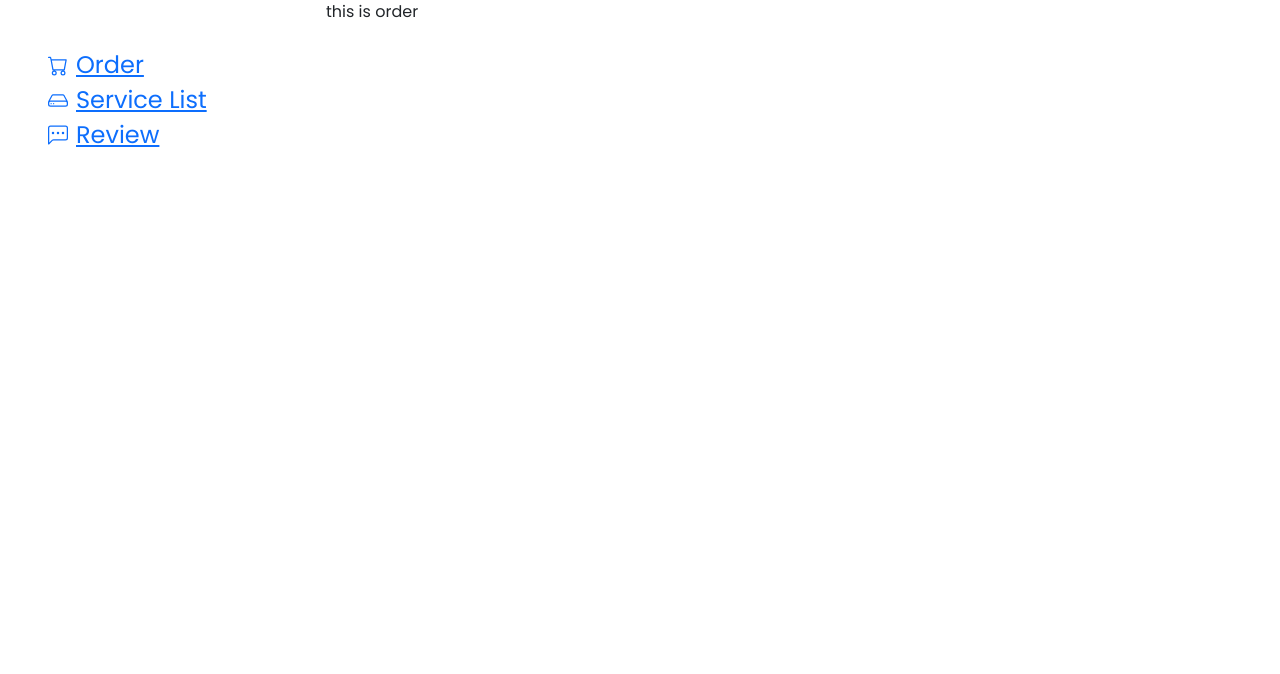
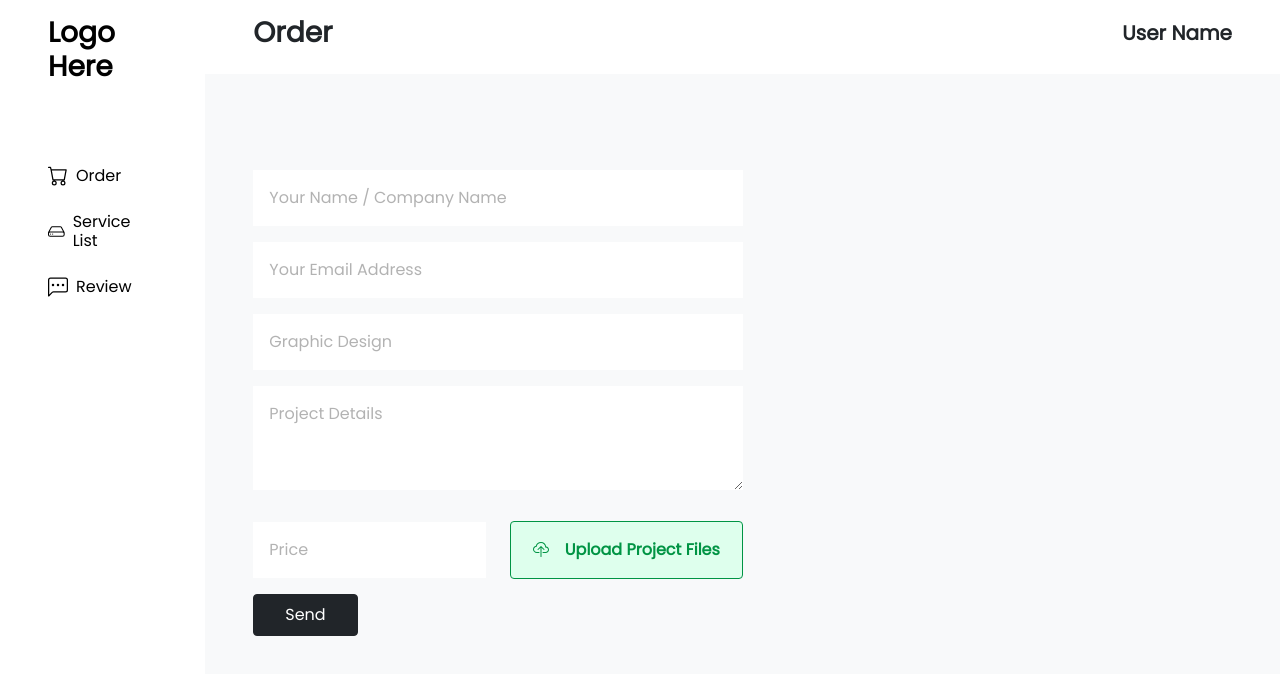
Before and after one commit to shakib-mia/creative-agency, a React (Create React App) app: page /customer in a window 1280 px wide. Shown: the top 674 px of the page. Built offline with nearby package versions, Linux system fonts and the light colour scheme.

Commit message:
order page built

```diff
--- a/src/App.css
+++ b/src/App.css
@@ -180,5 +180,44 @@ footer .text-center {
 /* customer page styles */
 
 #customer-page .active {
-  color: green;
+  color: #009444;
 }
+
+#customer-page a {
+  text-decoration: none;
+  color: black;
+  padding-top: 19px;
+}
+
+#customer-page h4 {
+  padding-left: 8px;
+  font-size: 16px;
+}
+
+::placeholder {
+  /* Chrome, Firefox, Opera, Safari 10.1+ */
+  color: rgba(0, 0, 0, 0.3) !important;
+  opacity: 1;
+  /* Firefox */
+}
+
+:-ms-input-placeholder {
+  /* Internet Explorer 10-11 */
+  color: rgb(97, 97, 97);
+}
+
+::-ms-input-placeholder {
+  /* Microsoft Edge */
+  color: rgb(97, 97, 97);
+}
+
+#uploadBtn {
+  background-color: #DEFFED;
+  color: #009444;
+  border: 1px solid #009444;
+  border-radius: 4px;
+}
+
+#order .form-control:focus {
+  box-shadow: 0 0 1px #333;
+}
--- a/src/Pages/Customer/Customer.js
+++ b/src/Pages/Customer/Customer.js
@@ -1,11 +1,15 @@
 import React from "react";
 import { NavLink, Outlet } from "react-router-dom";
+import { Link } from "react-router-dom";
 
 const Customer = () => {
   return (
     <div id="customer-page">
       <div className="row">
-        <div className="col-3 pt-5">
+        <div className="col-2 vh-100">
+          <Link to="/">
+            <h3 className="pb-5 px-5 fw-bolder mt-3">Logo Here</h3>
+          </Link>
           <NavLink to="/customer/" className="d-flex align-items-center mx-5">
             <svg
               xmlns="http://www.w3.org/2000/svg"
@@ -17,9 +21,8 @@ const Customer = () => {
             >
               <path d="M0 1.5A.5.5 0 0 1 .5 1H2a.5.5 0 0 1 .485.379L2.89 3H14.5a.5.5 0 0 1 .491.592l-1.5 8A.5.5 0 0 1 13 12H4a.5.5 0 0 1-.491-.408L2.01 3.607 1.61 2H.5a.5.5 0 0 1-.5-.5zM3.102 4l1.313 7h8.17l1.313-7H3.102zM5 12a2 2 0 1 0 0 4 2 2 0 0 0 0-4zm7 0a2 2 0 1 0 0 4 2 2 0 0 0 0-4zm-7 1a1 1 0 1 1 0 2 1 1 0 0 1 0-2zm7 0a1 1 0 1 1 0 2 1 1 0 0 1 0-2z" />
             </svg>
-            <div className="ps-2">
-              <h4 className="my-auto">Order</h4>
-            </div>
+
+            <h4 className="my-auto">Order</h4>
           </NavLink>
           <NavLink
             to="/customer/service-list"
@@ -36,9 +39,8 @@ const Customer = () => {
               <path d="M4.5 11a.5.5 0 1 0 0-1 .5.5 0 0 0 0 1zM3 10.5a.5.5 0 1 1-1 0 .5.5 0 0 1 1 0z" />
               <path d="M16 11a2 2 0 0 1-2 2H2a2 2 0 0 1-2-2V9.51c0-.418.105-.83.305-1.197l2.472-4.531A1.5 1.5 0 0 1 4.094 3h7.812a1.5 1.5 0 0 1 1.317.782l2.472 4.53c.2.368.305.78.305 1.198V11zM3.655 4.26 1.592 8.043C1.724 8.014 1.86 8 2 8h12c.14 0 .276.014.408.042L12.345 4.26a.5.5 0 0 0-.439-.26H4.094a.5.5 0 0 0-.44.26zM1 10v1a1 1 0 0 0 1 1h12a1 1 0 0 0 1-1v-1a1 1 0 0 0-1-1H2a1 1 0 0 0-1 1z" />
             </svg>
-            <div className="ps-2">
-              <h4 className="my-auto">Service List</h4>
-            </div>
+
+            <h4 className="my-auto">Service List</h4>
           </NavLink>
           <NavLink
             to="/customer/review"
@@ -55,12 +57,11 @@ const Customer = () => {
               <path d="M14 1a1 1 0 0 1 1 1v8a1 1 0 0 1-1 1H4.414A2 2 0 0 0 3 11.586l-2 2V2a1 1 0 0 1 1-1h12zM2 0a2 2 0 0 0-2 2v12.793a.5.5 0 0 0 .854.353l2.853-2.853A1 1 0 0 1 4.414 12H14a2 2 0 0 0 2-2V2a2 2 0 0 0-2-2H2z" />
               <path d="M5 6a1 1 0 1 1-2 0 1 1 0 0 1 2 0zm4 0a1 1 0 1 1-2 0 1 1 0 0 1 2 0zm4 0a1 1 0 1 1-2 0 1 1 0 0 1 2 0z" />
             </svg>
-            <div className="ps-2">
-              <h4 className="my-auto">Review</h4>
-            </div>
+
+            <h4 className="my-auto">Review</h4>
           </NavLink>
         </div>
-        <div className="col-9">
+        <div className="col-10 ps-0 bg-light">
           <Outlet></Outlet>
         </div>
       </div>
--- a/src/Pages/Customer/Order.js
+++ b/src/Pages/Customer/Order.js
@@ -1,7 +1,99 @@
 import React from "react";
 
 const Order = () => {
-  return <div>this is order</div>;
+  const uploadFile = (e) => {
+    e.preventDefault();
+    document.getElementById("uploadFile").click();
+  };
+
+  const handleChange = (e) => {
+    document.getElementById("uploadBtn").innerText = e.name;
+  };
+
+  return (
+    <div id="order">
+      <div className="bg-white d-flex justify-content-between align-items-center px-5">
+        <h3 className="fw-bolder py-3">Order</h3>
+        <h5 className="fw-bolder py-3">User Name</h5>
+      </div>
+
+      <div className="px-5 pt-5">
+        <form className="mt-5 col-12 col-lg-6">
+          <input
+            type="text"
+            className="form-control rounded-0 p-3 my-3 border-0"
+            placeholder="Your Name / Company Name"
+          />
+          <input
+            type="email"
+            className="form-control rounded-0 p-3 my-3 border-0"
+            placeholder="Your Email Address"
+          />
+          <input
+            type="text"
+            className="form-control rounded-0 p-3 my-3 border-0"
+            placeholder="Graphic Design"
+          />
+
+          <textarea
+            rows="3"
+            className="form-control rounded-0 p-3 my-3 border-0"
+            placeholder="Project Details"
+          ></textarea>
+
+          <div className="row row-cols-1 row-cols-md-2 pb-3 pb-lg-0 align-items-center">
+            <div className="col">
+              <input
+                type="text"
+                className="form-control rounded-0 p-3 my-3 border-0"
+                placeholder="Price"
+              />
+            </div>
+            <div className="col">
+              <button
+                className="btn w-100 p-3 fw-bold"
+                id="uploadBtn"
+                onClick={uploadFile}
+              >
+                <svg
+                  xmlns="http://www.w3.org/2000/svg"
+                  width="16"
+                  height="16"
+                  fill="currentColor"
+                  class="bi bi-cloud-upload me-3"
+                  viewBox="0 0 16 16"
+                >
+                  <path
+                    fill-rule="evenodd"
+                    d="M4.406 1.342A5.53 5.53 0 0 1 8 0c2.69 0 4.923 2 5.166 4.579C14.758 4.804 16 6.137 16 7.773 16 9.569 14.502 11 12.687 11H10a.5.5 0 0 1 0-1h2.688C13.979 10 15 8.988 15 7.773c0-1.216-1.02-2.228-2.313-2.228h-.5v-.5C12.188 2.825 10.328 1 8 1a4.53 4.53 0 0 0-2.941 1.1c-.757.652-1.153 1.438-1.153 2.055v.448l-.445.049C2.064 4.805 1 5.952 1 7.318 1 8.785 2.23 10 3.781 10H6a.5.5 0 0 1 0 1H3.781C1.708 11 0 9.366 0 7.318c0-1.763 1.266-3.223 2.942-3.593.143-.863.698-1.723 1.464-2.383z"
+                  />
+                  <path
+                    fill-rule="evenodd"
+                    d="M7.646 4.146a.5.5 0 0 1 .708 0l3 3a.5.5 0 0 1-.708.708L8.5 5.707V14.5a.5.5 0 0 1-1 0V5.707L5.354 7.854a.5.5 0 1 1-.708-.708l3-3z"
+                  />
+                </svg>
+                Upload Project Files
+              </button>
+
+              <input
+                type="file"
+                id="uploadFile"
+                className="d-none"
+                onChange={(e) => handleChange(e.target.files[0])}
+              />
+            </div>
+          </div>
+          <div className="row row-cols-4">
+            <div className="col">
+              <button className="w-100 btn btn-dark py-2 rounded-1">
+                Send
+              </button>
+            </div>
+          </div>
+        </form>
+      </div>
+    </div>
+  );
 };
 
 export default Order;
--- a/src/Pages/Customer/Reviews.js
+++ b/src/Pages/Customer/Reviews.js
@@ -1,7 +1,14 @@
 import React from "react";
 
 const Reviews = () => {
-  return <div>this is reviews</div>;
+  return (
+    <div>
+      <div className="bg-white d-flex justify-content-between align-items-center px-5">
+        <h3 className="fw-bolder py-3">Reviews</h3>
+        <h5 className="fw-bolder py-3">User Name</h5>
+      </div>
+    </div>
+  );
 };
 
 export default Reviews;
--- a/src/Pages/Customer/ServiceList.js
+++ b/src/Pages/Customer/ServiceList.js
@@ -1,7 +1,14 @@
 import React from "react";
 
 const ServiceList = () => {
-  return <div>this is service list</div>;
+  return (
+    <div>
+      <div className="bg-white d-flex justify-content-between align-items-center px-5">
+        <h3 className="fw-bolder py-3">Service List</h3>
+        <h5 className="fw-bolder py-3">User Name</h5>
+      </div>
+    </div>
+  );
 };
 
 export default ServiceList;
```
